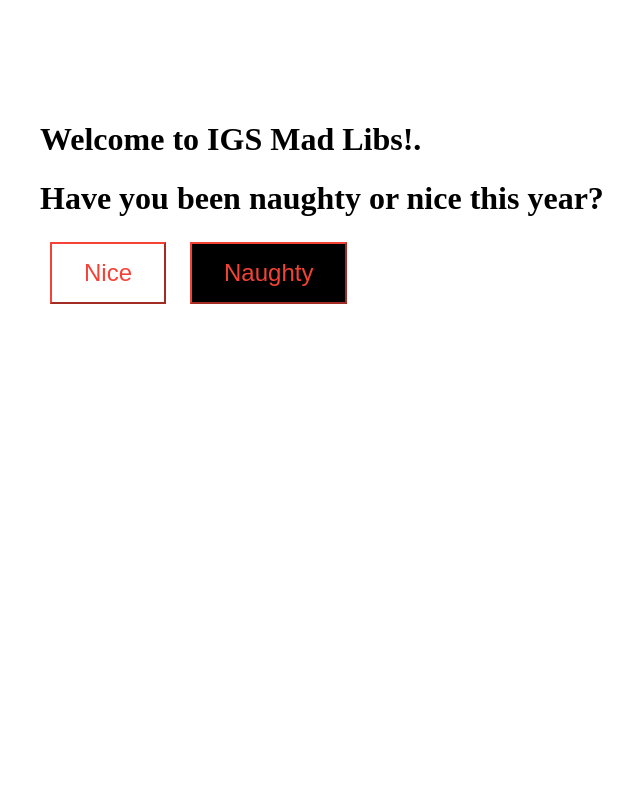
After one commit to adkinsrs/santa_mad_libs, a Flask app: template app/templates/home.html in a window 1280 px wide. The commit adds this page. Shown: the whole page, without its empty margins (300-940 px from the left). Run offline with Flask 2, Linux system fonts and the light colour scheme; the template is opened without the code that fills it, so the values that code supplies are empty; parts of the project's set-up code (start-up, migrations or seed data) failed here and were passed over.

Commit message:
added naughty and nice categories

```diff
--- a/app/app.py
+++ b/app/app.py
@@ -10,6 +10,19 @@ app = Flask(__name__)
 @app.route('/', methods=['GET', 'POST'])
 @app.route('/index', methods=['GET', 'POST'])
 def index():
+    if request.method == 'POST':
+        # Was 'Nice' or 'Naughty' clicked?
+        if "nice" in request.form:
+            status = 'nice'
+        else:
+            status = 'naughty'
+        return render_template(url_for('mad_libs_form'), status=status)
+
+    else:
+        return render_template("home.html")
+
+@app.route('/mad_libs_form', methods=['GET', 'POST'])
+def mad_libs_form(status):
     if request.method == 'POST':
         story = request.form['story']
 
@@ -24,18 +37,31 @@ def index():
         final_story += story_list[-1]
         # Unicode is being encoded to ASCII and I'm getting errors if I don't ignore the chars that can't be encoded in ASCII
         final_story = final_story.encode('ascii', 'ignore')
-        return '<p style="font-size:150%;">{}</p>'.format(final_story)
+        return render_template(url_for('final'), story=final_story)
     else:
-        (story, fill_ins) = choose_random_mad_lib()
-        return render_template('mad_libs_form.html', form_list=fill_ins, story=story)
+        if status == 'nice':
+            (story, fill_ins) = choose_random_mad_lib(ml.nice_mad_libs)
+            return render_template('nice_mad_libs.html', form_list=fill_ins, story=story)
+        else:
+            (story, fill_ins) = choose_random_mad_lib(ml.naughty_mad_libs)
+            return render_template('naughty_mad_libs.html', form_list=fill_ins, story=story)
+
+@app.route('/final', methods=['GET', 'POST'])
+def final(story):
+    if request.method == 'POST':
+        if "start_over" in request.form:
+            return render_template(url_for('index'))
+    else:
+        return render_template("final.html", story=story)
+
 
 ### Non-routing functions
 
 def break_story_into_list(story):
     return story.split(ml.FILL_IN_PTRN)
 
-def choose_random_mad_lib():
-    return random.choice( list(ml.mad_libs.iteritems()) )
+def choose_random_mad_lib(mad_libs):
+    return random.choice( list(mad_libs.iteritems()) )
 
 
 if __name__ == "__main__":
--- a/app/mad_libs.py
+++ b/app/mad_libs.py
@@ -6,9 +6,16 @@
 
 FILL_IN_PTRN = '___'
 
-mad_libs = {
-        "Dear Santa Claus,<br><br>My name is ___. How have you been this year? I know you must be very busy during this holiday season. Please say ___ to your elves and Mrs. Claus. I hope your reindeer are ready to ___ around the world. Please tell them there will be fresh ___ waiting for them and of course there will be ___ and ___ for you at my house. However, this year please try to be quiet when you deliver my presents because it is very important that I get a full ___ of sleep. I have been very ___ this year and did not cause any permanent damage to my ___... yet. I only want ___ things for Christmas so this should be an easy year for you. My first wish is for a ___ that will protect me from Christmas burglars and take me to school because let’s face it, gas is too expensive. I also love ___. These are the best inventions in the world and I want ___ of them. I would also like ___ to show up at my door on Christmas morning and serenade me with ___. Finally, I think that you should bring ___ to the world. I understand these things are hard to come by, but I have faith in you and your ___. If all of these things are too hard to get please make things easier on you and simply send ___. The only thing I don’t want for Christmas is a ___. I am putting my ___ in you Santa. Thanks for helping make this the best holiday ever.<br><br>Hugs and ___,<br><br>___".decode('utf-8') :
-        ["YOUR NAME", "SALUTATION", "VERB", "NOUN", "FOOD", "BEVERAGE", "NUMBER + UNIT OF TIME", "ADJECTIVE", "TYPE OF FAMILY MEMBER", "NUMBER", "ANIMAL", "PLURAL NOUN", "NUMBER", "IGS EMPLOYEE", "SONG", "PLURAL NOUN", "PLURAL NOUN", "PLURAL NOUN", "NOUN", "NOUN", "PLURAL NOUN", "YOUR NAME"],
-        "Dear Santa,<br><br>My name is ___, and all year I have been a very, very good ___. I have been ___ at school, and when my teacher asked me to VERB the blackboard, I just said, '___!' I have not ___ or ___. Not even once. And I have helped a lot of old ___ cross the street. Because I have been so ___, I am sure you are going to bing me a new ___ with ___ wheels. I would also like to have a ___ racquet. And a secret microphone so I can spy on ___ and learn all of his ___ secrets. Well, Santa, I know you will put all of these ___ presents in my ___ on Christmas. Or else I will have been good for nothing.".decode('utf-8') :
-        ["YOUR NAME", "NOUN", "ADJECTIVE", "SILLY NOISE", "VERB - PAST TENSE", "VERB - PAST TENSE", "PLURAL NOUN", "ADJECTIVE", "NOUN", "ADJECTIVE", "TYPE OF SPORT", "IGS EMPLOYEE", "ADJECTIVE", "ADJECTIVE", "NOUN"]
-    }
+nice_mad_libs = {
+    "Dear Santa,<br><br>I have been a very good ___ this year. I have contributed to ___ grant(s), have run at least ___ ___ analyses and have published in some really ___ journals. I never complain about the ___ my boss makes me deal with, and am always ___ to others in the ___. Therefore, I would like to ask for a ___ ___ this year. I've been wanting this for ___ years, and promise to ___ with it all year long! I'll be sure to leave ___ for you and ___ for the reindeer. Stay ___!<br><br>Your friend,<br>___".decode('utf-8') :
+    ["JOB_TITLE","NUMBER", "ANOTHER NUMBER", "ADJECTIVE", "ANOTHER ADJECTIVE", "PLURAL NOUN", "ADJECTIVE, PLEASE!", "TYPE OF ROOM", "YET ANOTHER ADJECTIVE", "NOUN", "YET ANOTHER NUMBER", "VERB", "FOOD", "MORE FOOD", "LAST ADJECTIVE", "YOUR NAME"] ,
+
+    "Dear Santa,<br><br>Well, it's that time again, the ___-est time of the year! I've been very ___ this year, and am hoping to find some ___ under my Christmas ___. Some of my friends are asking for ___ ___ this year, but there's only one thing that I really want... a(n) ___ ___! I hope that you can fit one in your sleigh! Please don't forget to ___ when you get to my house. I'll have plenty of ___ for you and will leave enough ___ for ___ reindeer!<br><br>Sincerely,<br>Your favorite ___, ___".decode('utf-8') :
+    ["ADJECTIVE", "ANOTHER ADJECTIVE", "PLURAL NOUN", "NOUN", "ADJECTIVE, PLEASE", "ANOTHER PLURAL NOUN", "YET ANOTHER ADJECTIVE", "ANOTHER NOUN", "VERB", "FOOD", "MORE FOOD", "NUMBER", "JOB TITLE", "YOUR NAME"]
+
+}
+
+naughty_mad_libs = {
+    "Dear ___ Santa,<br><br>Another ___ holiday season is here, and I'm going to get right to the point. I want ___! I also want a ___, a ___ and a ___! I've been really ___ this year, but I deserve these things for the ___ that I've had to put up with at work from my fellow ___s! Sure, I may have broken a few ___, and never ___ my work. And then of course there was the time I ___ that ___ to the boss. But can you forget all of that if I slip ___ bucks alongside the ___ under the tree on Christmas Eve? Don't consider it a bribe, consider it a ___.<br><br>Thanks,<br>___".decode('utf-8') :
+    ["ADJECTIVE", "ANOTHER ADJECTIVE", "PLURAL NOUN", "NOUN", "ANOTHER NOUN", "YET ANOTHER NOUN", "ADJECTIVE, PLEASE", "ANOTHER PLURAL NOUN", "JOB TITLE", "YET ANOTHER PLURAL NOUN", "PAST TENSE VERB", "ANOTHER PAST TENSE VERB", "ONE MORE NOUN", "NUMBER", "FOOD", "LAST NOUN", "YOUR NAME"]
+}
--- /dev/null
+++ b/app/templates/home.html
@@ -0,0 +1,67 @@
+<html>
+  <head>
+    <title>IGS Mad Libs!</title>
+
+    <style type="text/css">
+    div {
+    	width: 600px;
+    	height: 600px;
+
+    	position: absolute;
+    	top:0;
+    	bottom: 0;
+    	left: 0;
+    	right: 0;
+
+    	margin: auto;
+    }
+    h1 {
+      clear: both;
+    }
+
+    .nice {
+      background-color: white;
+      border-color: #F44336;
+      color: #F44336; /* Red */
+      padding: 15px 32px;
+      text-align: center;
+      text-decoration: none;
+      display: inline-block;
+      font-size: 24px;
+      margin: 4px 10px;
+      cursor: pointer;
+    }
+    .nice:hover {
+      border-color: #4CAF50;
+      color: #4CAF50; /* Green */
+    }
+
+    .naughty {
+      background-color: black;
+      border-color: #F44336;
+      color: #F44336; /* Red */
+      padding: 15px 32px;
+      text-align: center;
+      text-decoration: none;
+      display: inline-block;
+      font-size: 24px;
+      margin: 4px 10px;
+      cursor: pointer;
+    }
+    .naughty:hover {
+      border-color: #4CAF50;
+      color: #4CAF50; /* Green */
+    }
+    </style>
+  </head>
+  <body>
+    <div>
+      <h1>Welcome to IGS Mad Libs!.<h1>
+      <h1>Have you been naughty or nice this year?</h1>
+      <form action="" method="post" enctype="multipart/form-data">
+        <input type="submit" class="nice" name="nice" value="Nice">
+        <input type="submit" class="naughty" name="naughty" value="Naughty">
+      </form>
+    </div>
+  </body>
+</html>
```
Also changed, not shown: app/templates/final.html (added, +55 -0 lines), app/templates/naughty_mad_libs.html (renamed from app/templates/mad_libs_form.html, +6 -1 lines), app/templates/nice_mad_libs.html (added, +46 -0 lines).
